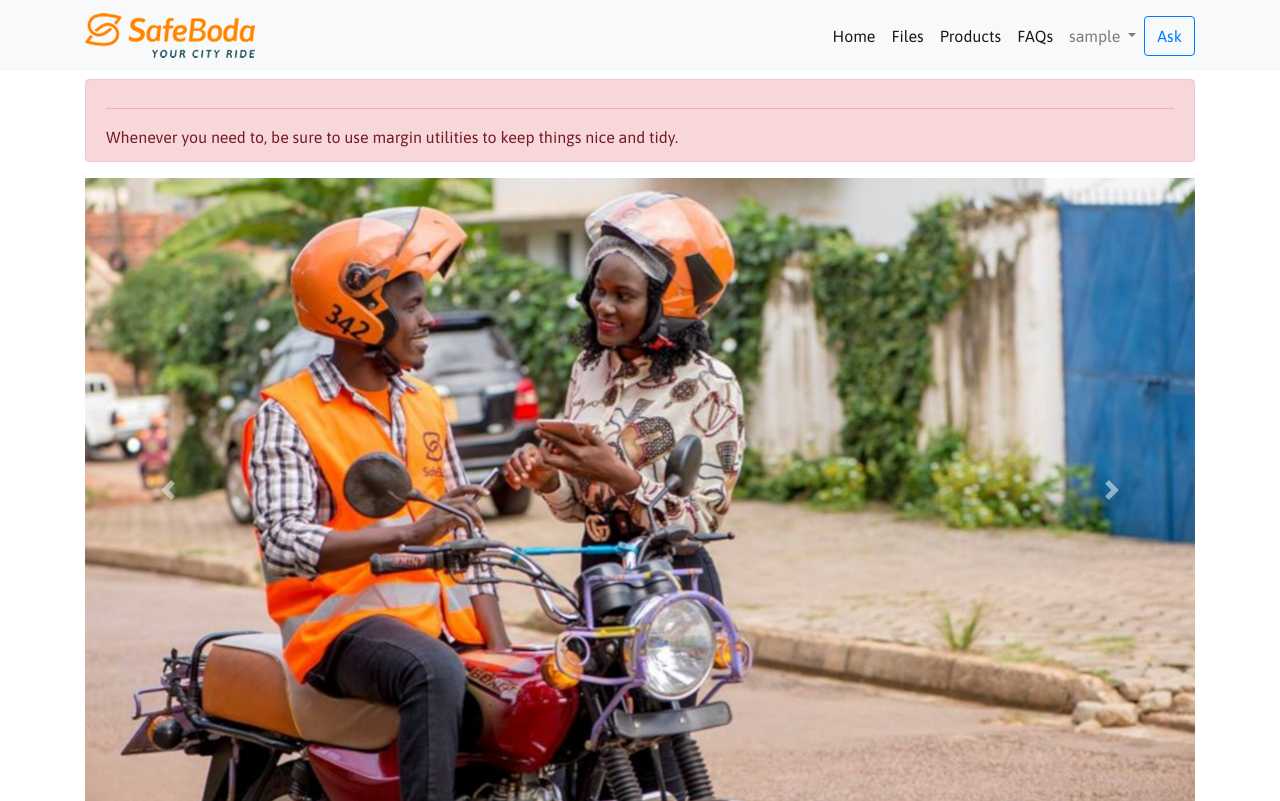
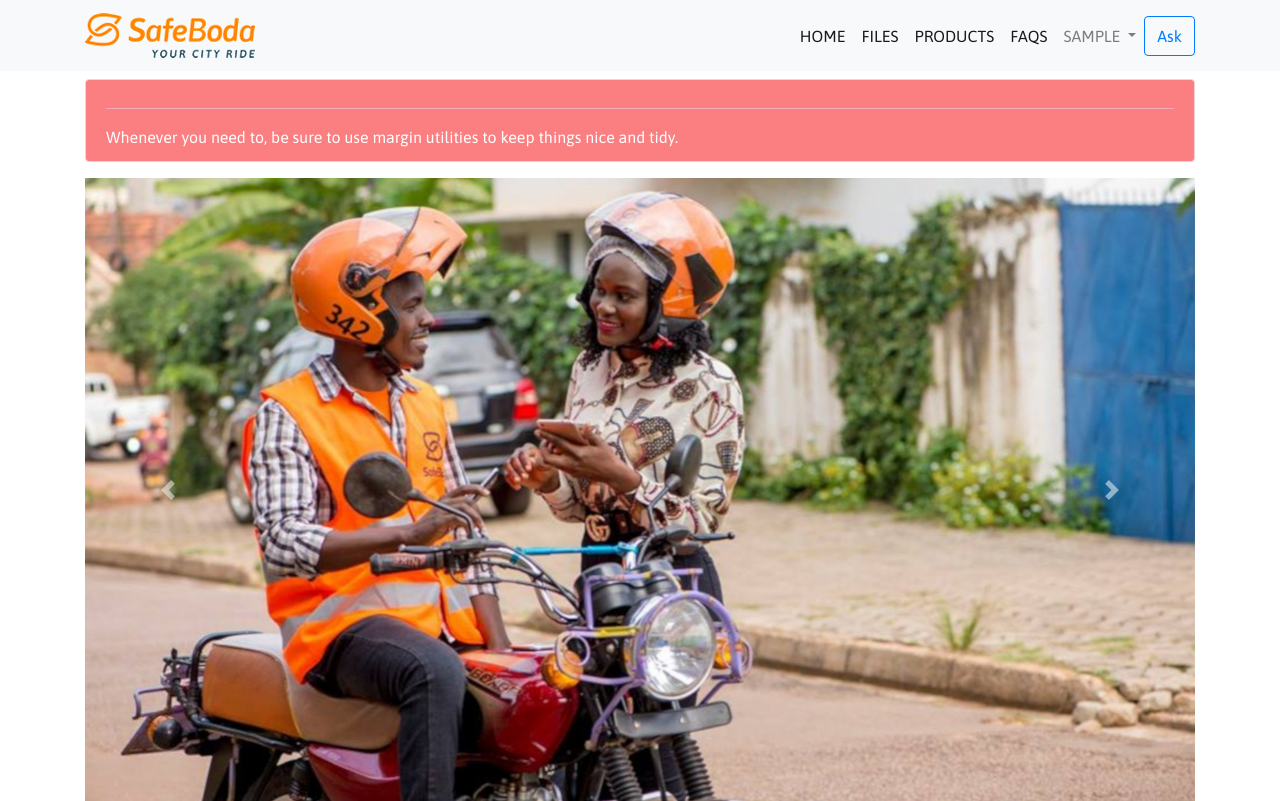
Before and after one commit to xolomonwizdom/safeboda.intranet, a Django app: page / in a window 1280 px wide. Shown: the top 801 px of the page. Run offline with Django 3.2, Linux system fonts and the light colour scheme; the visitor is signed in with stand-in values (Sample User, id 1); data that the repository does not hold is empty; some libraries are stand-ins or nearby versions.

Commit message:
add some styles

```diff
--- a/static/css/style.css
+++ b/static/css/style.css
@@ -1,3 +1,17 @@
 body {
   font-family: 'Asap', sans-serif;
 }
+
+.nav-item {
+  text-transform: uppercase;
+}
+
+.alert-danger{
+  width: 100%;
+  color: white;
+  animation: blinkingBackground .8s infinite;
+}
+@keyframes blinkingBackground{
+  0%		{ background-color: #f8d7da; border-color: #f8d7da;}
+  100%	        { background-color: red; color: white;}
+}
```
